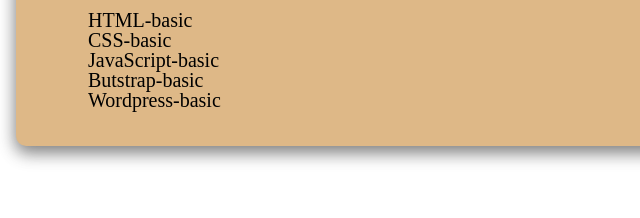
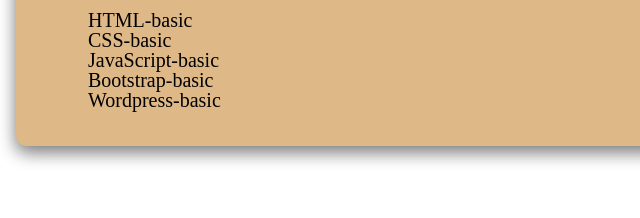
Before and after one commit to 1234pau/Proiect-temp, a plain HTML site: page index.html in a window 1280 px wide. Shown: the part 1067-1285 px from the top of the page, 371-1011 px from the left. Drawn offline with Linux system fonts and the light colour scheme.

Commit message:
Update index.html

```diff
--- a/index.html
+++ b/index.html
@@ -46,7 +46,7 @@
                 <h3>HTML-basic</h3>
                 <h3>CSS-basic</h3>
                 <h3>JavaScript-basic</h3>
-                <h3>Butstrap-basic</h3>
+                <h3>Bootstrap-basic</h3>
                 <h3>Wordpress-basic</h3>
             </div>
         </div>
```
